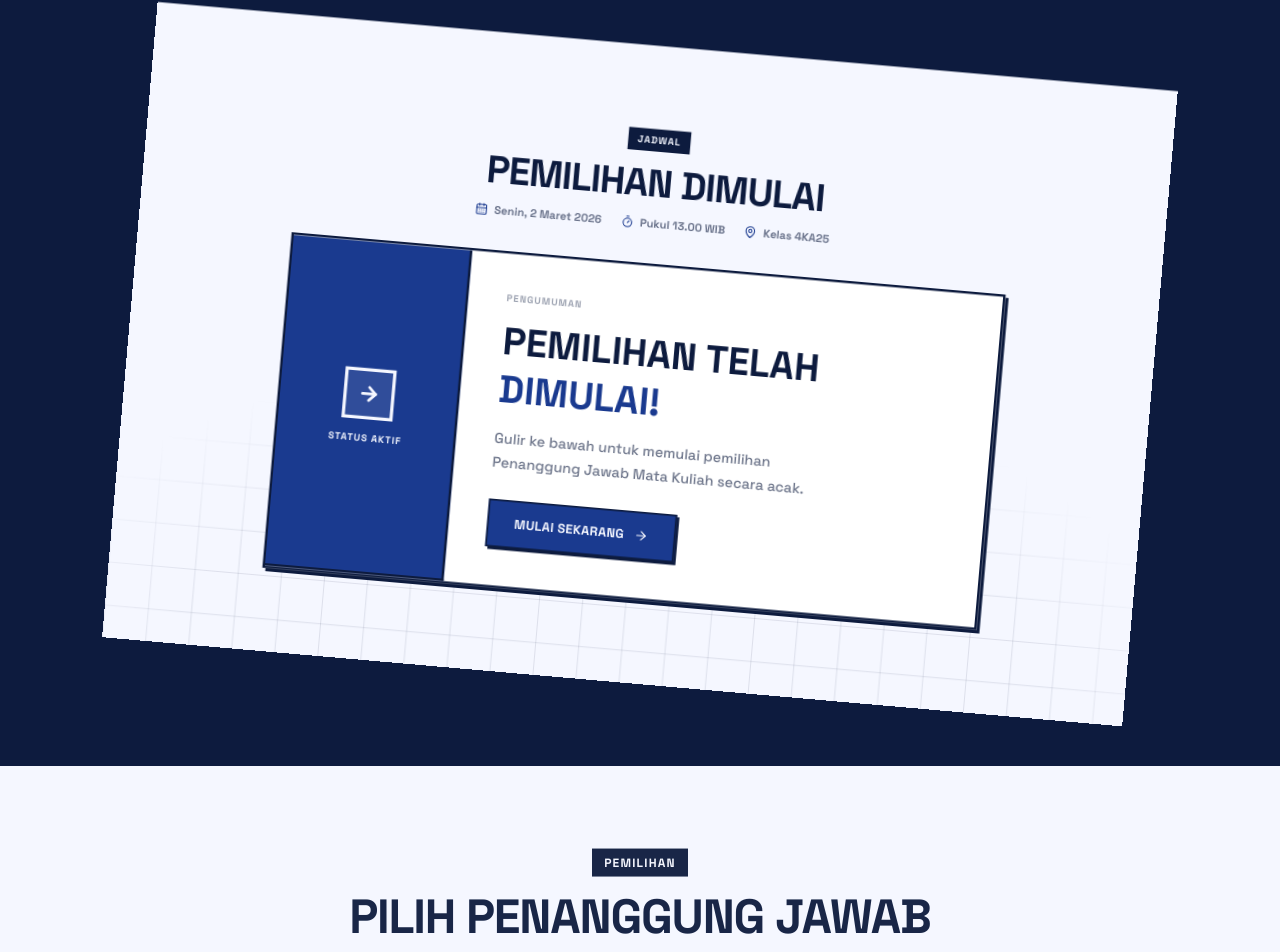
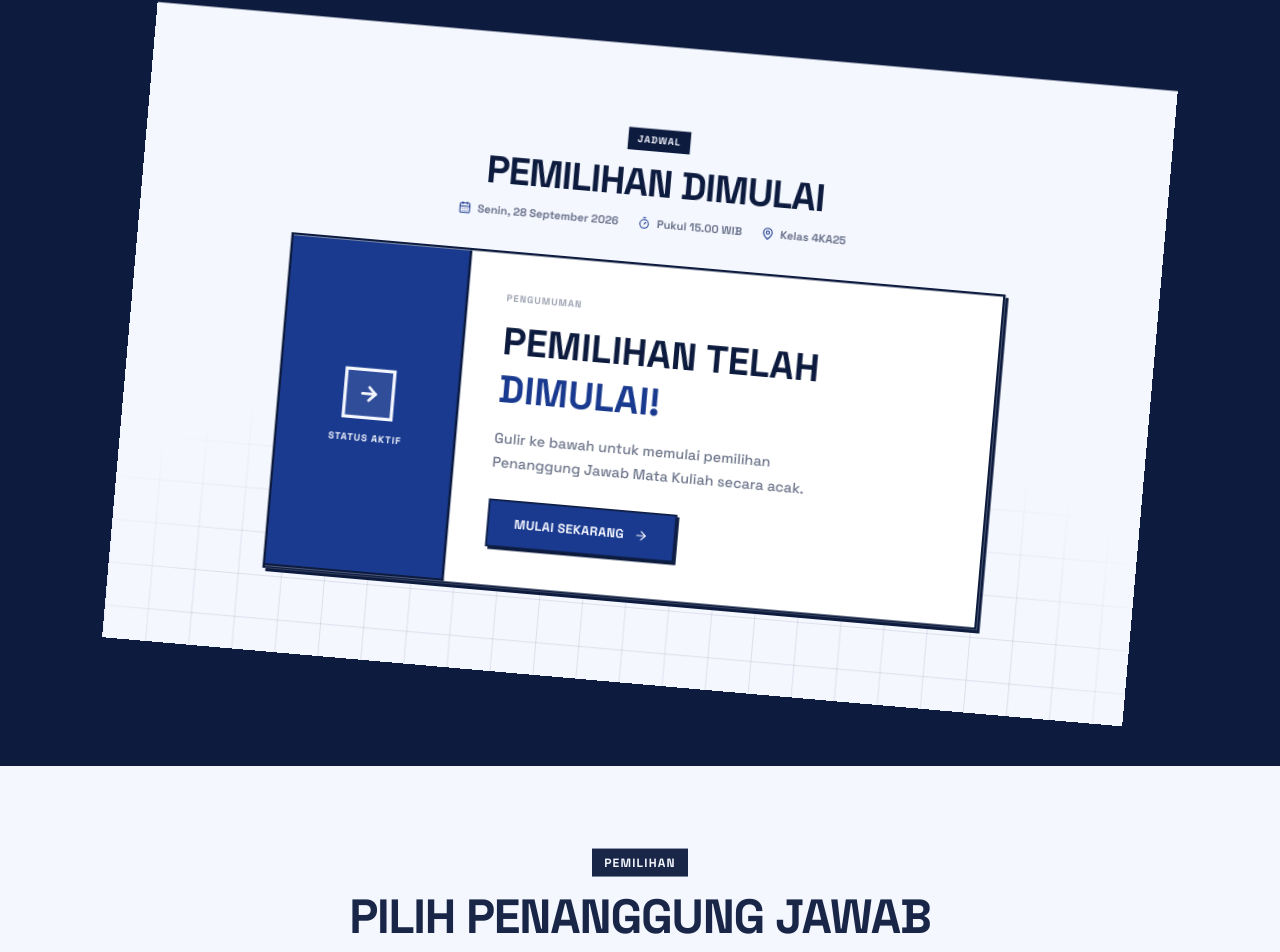
Before and after one commit to Raflyromeo/spin-wheel-pj-3ka25, a Next.js app: page / in a window 1280 px wide. Shown: the part 837-1789 px from the top of the page. Built offline with nearby package versions, Linux system fonts and the light colour scheme.

Commit message:
fix: mengubah jadwal pemilihan ke 28 September 2026

```diff
--- a/src/components/Hero.tsx
+++ b/src/components/Hero.tsx
@@ -24,7 +24,7 @@ const MARQUEE_ITEMS = [
 
 // ─── Countdown logic ─────────────────────────────────────────────────────────
 function useCountdown() {
-  const target = new Date('2026-03-02T13:00:00+07:00').getTime();
+  const target = new Date('2026-09-28T15:00:00+07:00').getTime();
   const [time, setTime] = useState({ h: 0, m: 0, s: 0 });
   const [started, setStarted] = useState(false);
   const [mounted, setMounted] = useState(false);
@@ -167,11 +167,11 @@ function Section2({ scrollYProgress, onScrollToPemilihan }: {
           <div className="flex flex-col sm:flex-row flex-wrap justify-center gap-x-6 gap-y-2">
             <span className="inline-flex items-center gap-2 text-sm font-bold text-foreground/60">
               <CalendarDays size={16} className="text-primary" />
-              Senin, 2 Maret 2026
+              Senin, 28 September 2026
             </span>
             <span className="inline-flex items-center gap-2 text-sm font-bold text-foreground/60">
               <Timer size={16} className="text-primary" />
-              Pukul 13.00 WIB
+              Pukul 15.00 WIB
             </span>
             <span className="inline-flex items-center gap-2 text-sm font-bold text-foreground/60">
               <MapPin size={16} className="text-primary" />
```
